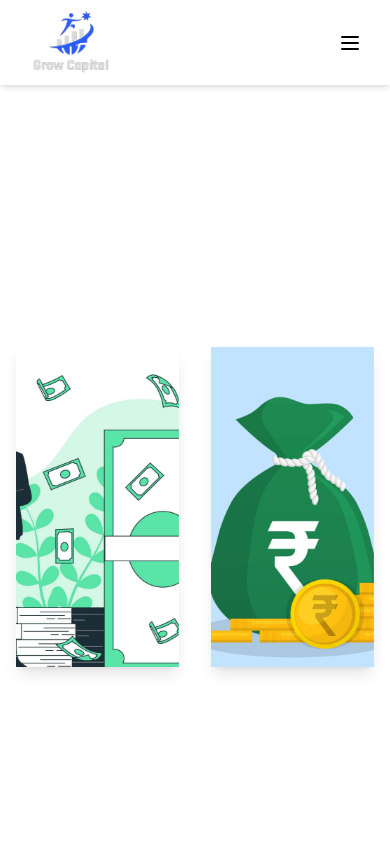
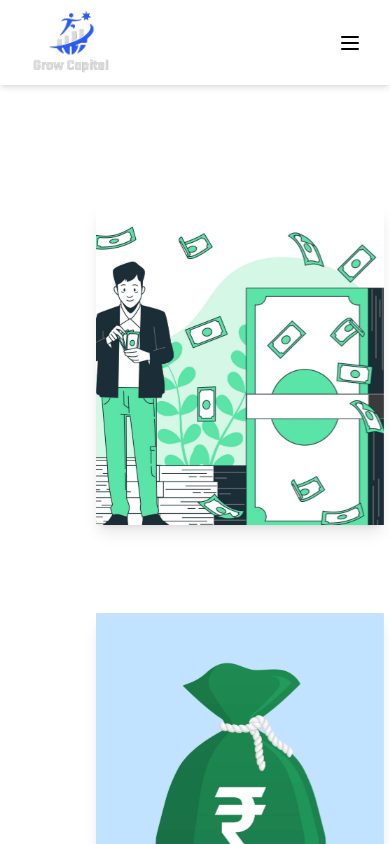
Before and after one commit to gravitonweb-IT/grow-capitals, a React (Create React App) app: page /fund in a window 390 px wide. Shown: the top 844 px of the page. Built offline with nearby package versions, Linux system fonts and the light colour scheme.

Commit message:
fundspage-changes

```diff
--- a/src/Common/AdminNavbar.jsx
+++ b/src/Common/AdminNavbar.jsx
@@ -154,7 +154,7 @@ const AdminNavbar = () => {
 
               {showDropdown === "superAdmin" && (
                 <div className="absolute bg-blue-950 w-34 flex flex-col text-white hover:text-white cursor-pointer mt-2 right-0">
-                  <p className="hover:bg-sky-500 hover:text-white border-b-2  p-2  mx-4">
+                  <p className="hover:bg-sky-500 hover:text-white border-b-2  p-2  ">
                     <Link
                       to="/stockform"
                       className="text-white "
@@ -163,7 +163,7 @@ const AdminNavbar = () => {
                       Stock Form
                     </Link>
                   </p>
-                  <p className="hover:bg-sky-500 hover:text-white border-b-2 p-1">
+                  <p className="hover:bg-sky-500 hover:text-white border-b-2 p-2">
                     <Link
                       to="/withdraw"
                       className="text-white "
@@ -196,7 +196,7 @@ const AdminNavbar = () => {
 
               {showDropdown === "myAccount" && (
                 <div className="absolute bg-blue-950 w-34 flex flex-col text-white hover:text-white cursor-pointer mt-2">
-                  <p className="hover:bg-sky-500 hover:text-white border-b-2  p-2 mx-6">
+                  <p className="hover:bg-sky-500 hover:text-white border-b-2  p-2 w-32">
                     <Link
                       to="/"
                       className="text-white "
--- a/src/Modules/Account/Forget.jsx
+++ b/src/Modules/Account/Forget.jsx
@@ -7,12 +7,13 @@ function Forget() {
 
   const handleSubmit = (e) => {
     e.preventDefault();
+    alert("submited")
     // Implement your password reset logic here
     console.log(`Password reset request for email: ${email}`);
   };
 
   return (
-    <div className="min-h-screen flex items-center justify-center">
+    <div className="mt-16 flex items-center justify-center">
       <div className="max-w-md w-full p-6 bg-white rounded-md shadow-md">
         <h2 className="text-2xl font-semibold text-gray-800 mb-6">Forgot Password</h2>
         <form onSubmit={handleSubmit}>
@@ -31,7 +32,7 @@ function Forget() {
           <div className="mb-4">
             <button
               type="submit"
-              className="w-full px-4 py-2 bg-blue-500 text-white rounded-md hover:bg-blue-600"
+              className="w-full px-4 py-2 bg-[#2774AE] text-white rounded-md hover:bg-blue-600"
             >
               Reset Password
             </button>
--- a/src/Modules/Account/Fund.jsx
+++ b/src/Modules/Account/Fund.jsx
@@ -3,7 +3,7 @@ import React, { useState } from 'react';
 import image2 from '../../Assests/FundPageImages/cardone.jpg';
 import image3 from '../../Assests/FundPageImages/moneyone.jpg';
 import ReactCardFlip from 'react-card-flip';
-import WithdrawForm from  '../Account/WithdrawForm';
+import WithdrawForm from '../Account/WithdrawForm';
 import FundsPopup from '../Account/FundsPopup';
 
 const FlipCard = ({ buttonText, image }) => {
@@ -43,10 +43,10 @@ const FlipCard = ({ buttonText, image }) => {
           </div>
         </div>
         <div key="back" style={{ width: '100%', height: '100%' }}>
-          <div className="bg-blue-500 text-center h-full flex flex-col justify-center items-center">
+          <div className="bg-[#2774AE] text-center h-full flex flex-col justify-center items-center">
             <p className="text-2xl text-white font-bold  py-20 ">{buttonText}</p>
             <button
-              className="bg-blue-400 text-white px-6 py-3 mb-10 border-2 rounded-lg hover:bg-blue-600"
+              className="bg-blue-400 text-white px-6 py-3 mb-10 border-2 rounded-lg hover:bg-white hover:text-black"
               onClick={handleButtonClick} // Open the form on button click
             >
               {buttonText === "Please click button for withdraw" ? "Withdraw" : "Funds"}
@@ -74,7 +74,10 @@ const FlipCard = ({ buttonText, image }) => {
 
 const Fund = () => {
   return (
-    <div className="flex justify-center items-center h-screen">
+
+
+    <div className="mt-12 md:mt-14 mx-10 sm:mx-14 md:mx-20 lg:mx-40 flex justify-center items-center ">
+  <div className="grid grid-cols-1 md:grid-cols-2 gap-6 justify-center items-center p-10">
     <FlipCard
       buttonText="Please click button for withdraw"
       image={image2}
@@ -84,6 +87,7 @@ const Fund = () => {
       image={image3}
     />
   </div>
+</div>
   );
 };
 
--- a/src/Modules/Main/Home.jsx
+++ b/src/Modules/Main/Home.jsx
@@ -308,7 +308,7 @@ const Home = () => {
             rel="noopener noreferrer"
             target="_blank"
           >
-            <span className="blue-text">Track all markets on TradingView</span>
+            {/* <span className="blue-text">Track all markets on TradingView</span> */}
           </a>
         </div>
       </div>
```
Lines whose indentation alone changed are shown as unchanged.
